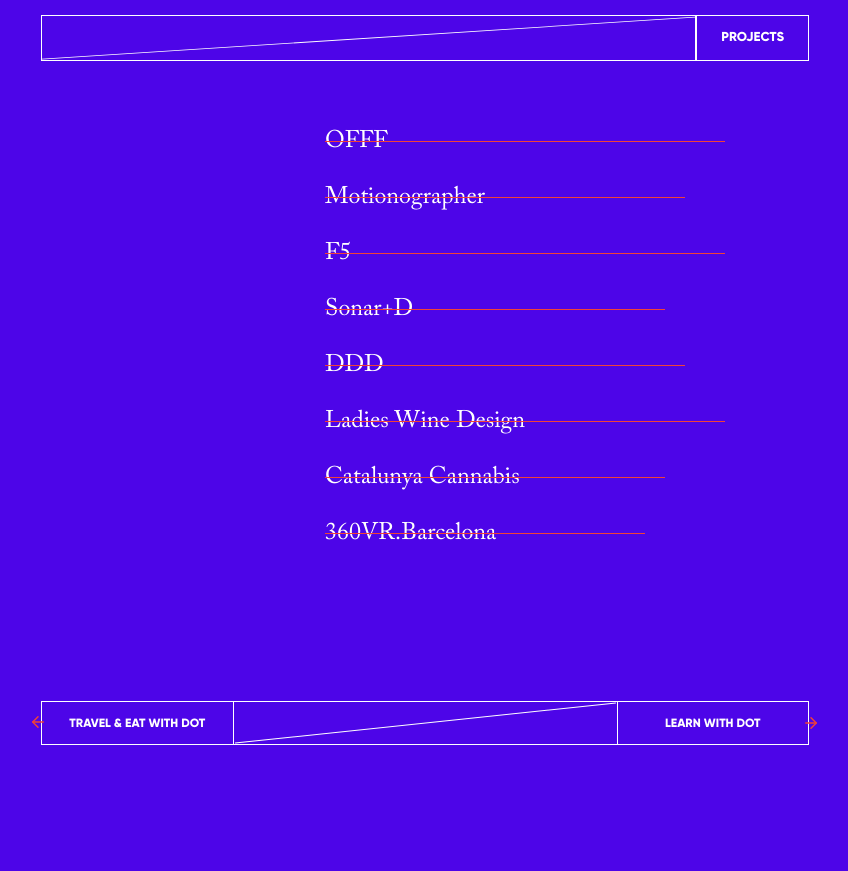
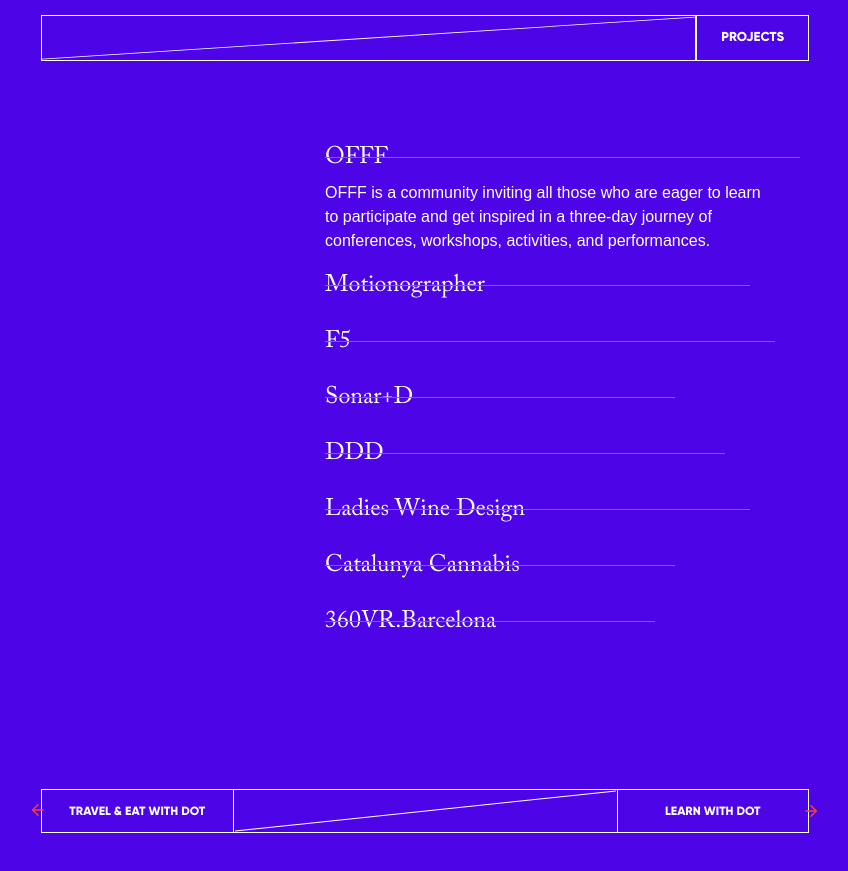
Before and after one commit to ArnabShikder24/dotlung-frontend, a Next.js app: page /work-with-dot in a window 1280 px wide. Shown: the part 1540-2411 px from the top of the page, without its empty margins (215-1063 px from the left). Built offline with nearby package versions, Linux system fonts and the light colour scheme; a web font is replaced by a local one.

Commit message:
Accordion Item component added

```diff
--- a/src/app/work-with-dot/page.tsx
+++ b/src/app/work-with-dot/page.tsx
@@ -8,6 +8,7 @@
 import SectionHeader from "../../components/SectionHeader";
 import RevealOnScroll from "../../components/RevealOnScroll";
 import RevealOnScrollSpan from "../../components/RevealOnScrollSpan";
+import AccordionItem from "../../components/AccordionItem";
 
 const WorkWithDot = () => {
   const [mousePosition, setMousePosition] = useState({ x: 0, y: 0 });
@@ -15,16 +16,57 @@
   const handleMouseMove = (event) => {
     setMousePosition({ x: event.clientX, y: event.clientY });
   };
+
   const items = [
-    { width: "200%", title: "OFFF" },
-    { width: "180%", title: "Motionographer" },
-    { width: "200%", title: "F5" },
-    { width: "170%", title: "Sonar+D" },
-    { width: "180%", title: "DDD" },
-    { width: "200%", title: "Ladies Wine Design" },
-    { width: "170%", title: "Catalunya Cannabis" },
-    { width: "160%", title: "360VR.Barcelona" },
+    {
+      width: "95%",
+      title: "OFFF",
+      content: "OFFF is a community inviting all those who are eager to learn to participate and get inspired in a three-day journey of conferences, workshops, activities, and performances."
+    },
+    {
+      width: "85%",
+      title: "Motionographer",
+      content: "Motionographer sit amet, consectetur adipiscing elit, sed do eiusmod tempor incididunt ut labore et dolore magna aliqua. Ut enim ad minim veniam, quis nostrud exercitation ullamco laboris nisi ut aliquip ex ea commodo consequat."
+    },
+    {
+      width: "90%",
+      title: "F5",
+      content: "F5 is a creativity festival that brings together diverse creative professionals across design, art, and technology to share ideas and inspire innovation."
+    },
+    {
+      width: "70%",
+      title: "Sonar+D",
+      content: "Sonar+D is the international conference that brings together creativity, technology, and business, exploring how creativity is changing our present and imagining new futures."
+    },
+    {
+      width: "80%",
+      title: "DDD",
+      content: "Design, Development, and Digital arts conference focusing on the intersection of creative disciplines and technical innovation."
+    },
+    {
+      width: "85%",
+      title: "Ladies Wine Design",
+      content: "A global non-profit initiative started by Jessica Walsh to foster creative community among women in design through mentorship circles, portfolio reviews, and creative meetups."
+    },
+    {
+      width: "70%",
+      title: "Catalunya Cannabis",
+      content: "Information and community forum discussing policies, research, and cultural aspects of cannabis in Catalunya."
+    },
+    {
+      width: "66%",
+      title: "360VR.Barcelona",
+      content: "Platform for immersive technology and virtual reality experiences showcasing the latest innovations in 360° content creation and VR applications."
+    },
   ];
+
+  // State to track which accordion item is currently open
+  const [activeIndex, setActiveIndex] = useState(0); // Default to Motionographer being open
+
+  // Toggle accordion function
+  const toggleAccordion = (index) => {
+    setActiveIndex(activeIndex === index ? null : index);
+  };
 
   return (
     <div className="container mx-auto overflow-hidden mt-20 md:mt-0">
@@ -150,21 +192,16 @@
         <SectionHeader title="PROJECTS" />
       </RevealOnScroll>
 
-      <div className="flex mx-5 lg:justify-center mt-16 overflow-hidden">
-        <div className="text-white text-2xl">
+      <div className="flex mx-5 lg:justify-center mt-16 overflow-hidden lg:ml-[320px]">
+        <div className="text-white text-2xl max-w-[500px]">
           {items.map((item, index) => (
-            <div key={index} className="mb-4 relative">
-              <RevealOnScroll>
-                <span className="block pb-2 cursor-pointer lg:hover:text-secondary font-caslon">{item.title}</span>
-                <div
-                  className="border-b-[1px] border-secondary absolute top-4"
-                  style={{
-                    width: item.width,
-                  }}
-                ></div>
-              </RevealOnScroll>
-            </div>
-          ))}
+          <AccordionItem
+            key={index}
+            item={item}
+            isActive={activeIndex === index}
+            onToggle={() => toggleAccordion(index)}
+          />
+        ))}
         </div>
       </div>
 
--- /dev/null
+++ b/src/components/AccordionItem.tsx
@@ -0,0 +1,29 @@
+import RevealOnScroll from "./RevealOnScroll";
+
+const AccordionItem = ({ item, isActive, onToggle }) => {
+  return (
+    <RevealOnScroll className="my-4">
+      <div className="relative" onClick={onToggle}>
+        <span className="block pb-2 cursor-pointer lg:hover:text-secondary font-caslon">
+          {item.title}
+        </span>
+        <div
+          className="border-b-[1px] border-secondary absolute top-4"
+          style={{
+            width: item.width,
+          }}
+        ></div>
+      </div>
+      {/* Accordion content */}
+      <div
+        className={`overflow-hidden transition-all duration-500 ${
+          isActive ? 'max-h-40 opacity-100' : 'max-h-0 opacity-0'
+        }`}
+      >
+        <p className="text-base font-light pr-12 font-asty">{item.content}</p>
+      </div>
+    </RevealOnScroll>
+  );
+};
+
+export default AccordionItem;
```
